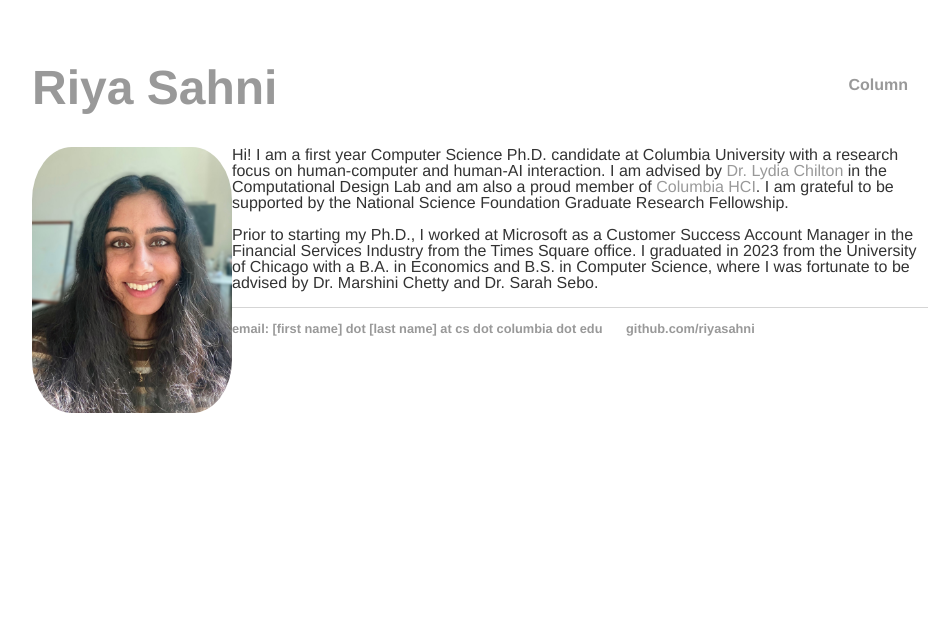
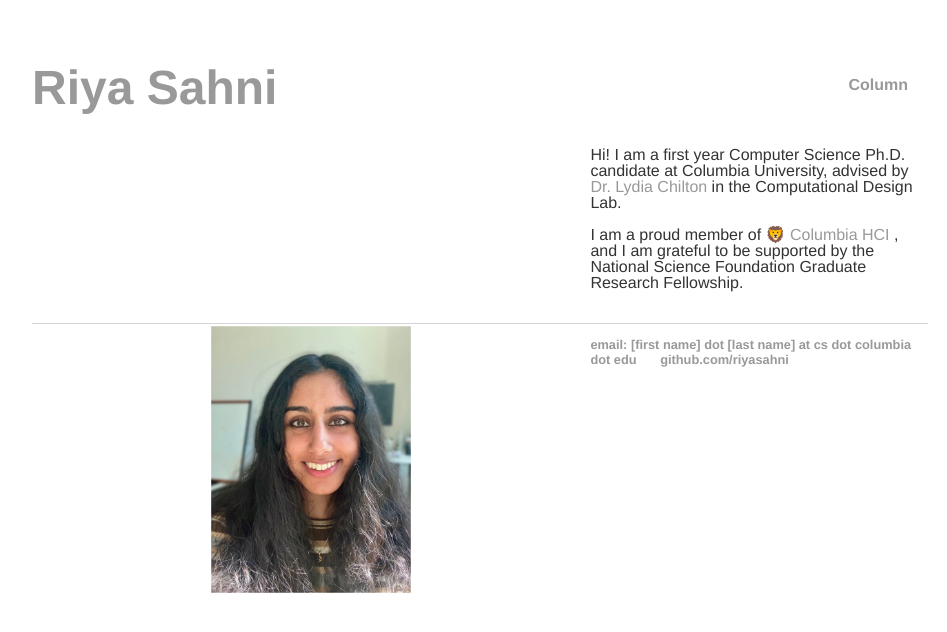
Before and after one commit to riyasahni/riyasahni.github.io, a Jekyll site: the page built from index.html, in a window 1280 px wide. Shown: the top 632 px of the page, without its empty margins (160-1107 px from the left). Built offline with Jekyll 4.4.1, drawn with Linux system fonts in a browser that asks for light colours.

Commit message:
please look better

```diff
--- a/_layouts/back_to_home.html
+++ b/_layouts/back_to_home.html
@@ -10,7 +10,7 @@
 	    		<ul>
 	        		<li><a href="/blog">Column</a></li>
 	    		</ul>
-				<a href="/">← back</a>
+				<a href="/">← Back Home</a>
 			</nav>
 
 			<div class="container">
--- a/blog/index.html
+++ b/blog/index.html
@@ -1,5 +1,5 @@
 ---
-layout: default
+layout: back_to_home
 title: My two cents
 ---
 	<h1>{{ page.title }}</h1>
--- a/css/main.css
+++ b/css/main.css
@@ -23,7 +23,8 @@
     float: right;
 }
 img {
-    border-radius: 20%;
+    border-radius: 15%;
+    padding: 20%;
     float: left;
   }
 nav ul li, footer ul li {
--- a/index.html
+++ b/index.html
@@ -5,10 +5,11 @@
 <div class="blurb">
 	<p>
 	<img align: left src="img/image0.jpeg" alt="riya_sahni" style="width: 200px" hspace: 20 >
-	Hi! I am a first year Computer Science Ph.D. candidate at Columbia University with a research focus on human-computer and human-AI interaction. I am advised by <a href="https://www.cs.columbia.edu/~chilton/chilton.html">Dr. Lydia Chilton</a> in the Computational Design Lab and am also a proud member of <a href="https://columbiahci.github.io/">Columbia HCI</a>. I am grateful to be supported by the National Science Foundation Graduate Research Fellowship.
+	Hi! I am a first year Computer Science Ph.D. candidate at Columbia University, advised by <a href="https://www.cs.columbia.edu/~chilton/chilton.html">Dr. Lydia Chilton</a> in the Computational Design Lab.
+	<br/> <br/> I am a proud member of <a href="https://columbiahci.github.io/">🦁 Columbia HCI </a>, and I am grateful to be supported by the National Science Foundation Graduate Research Fellowship.
 	<br/>
 	<br/>
-	Prior to starting my Ph.D., I worked at Microsoft as a Customer Success Account Manager in the Financial Services Industry from the Times Square office. I graduated in 2023 from the University of Chicago with a B.A. in Economics and B.S. in Computer Science, where I was fortunate to be advised by Dr. Marshini Chetty and Dr. Sarah Sebo.
+	<!-- Prior to starting my Ph.D., I worked at Microsoft as a Customer Success Account Manager in the Financial Services Industry from the Times Square office. I graduated in 2023 from the University of Chicago with a B.A. in Economics and B.S. in Computer Science, where I was fortunate to be advised by Dr. Marshini Chetty and Dr. Sarah Sebo.-->
 	</p>
 
 </div><!-- /.blurb -->
```
